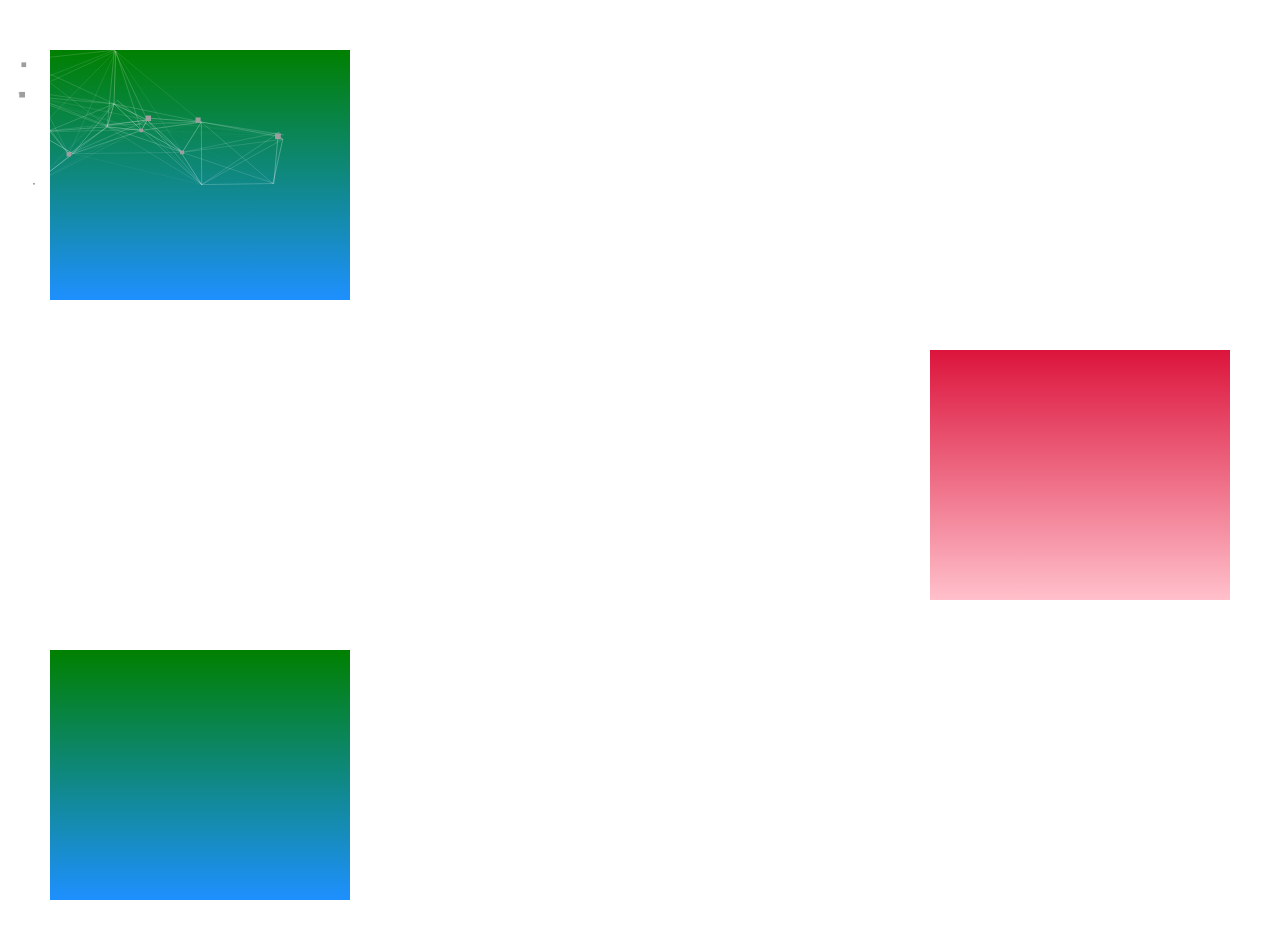
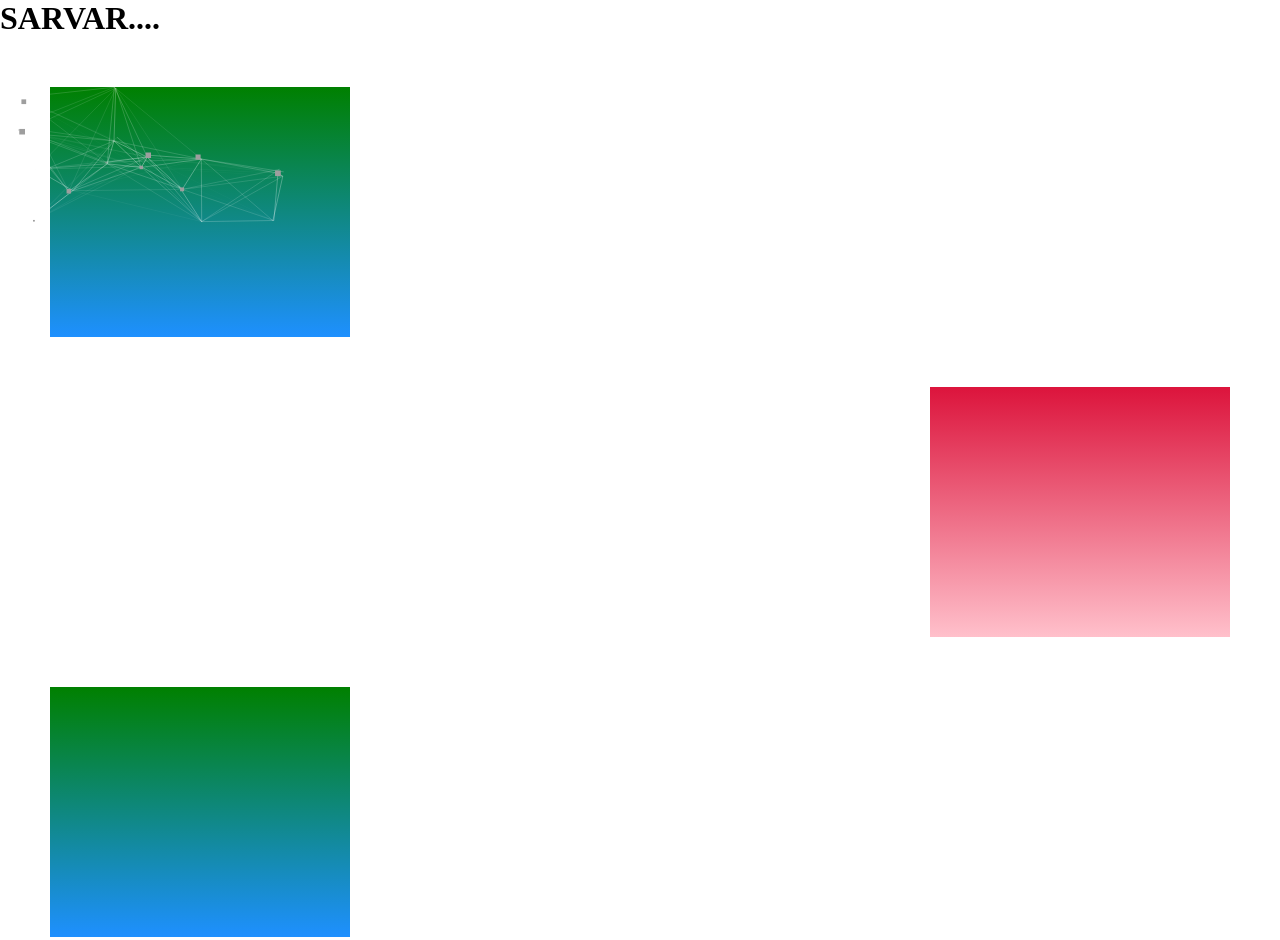
Before and after one commit to Urozboev/w_4-dars, a plain HTML site: page index.html in a window 1280 px wide. Shown: the top 940 px of the page. Drawn offline with nearby package versions, Linux system fonts and the light colour scheme.

Commit message:
Section tayyor

```diff
--- a/index.html
+++ b/index.html
@@ -14,6 +14,7 @@
 </head>
 
 <body>
+    <h1>SARVAR....</h1>
     <div class="parent">
         <div id="particles-js"></div>
         <div class="left"></div>
```
